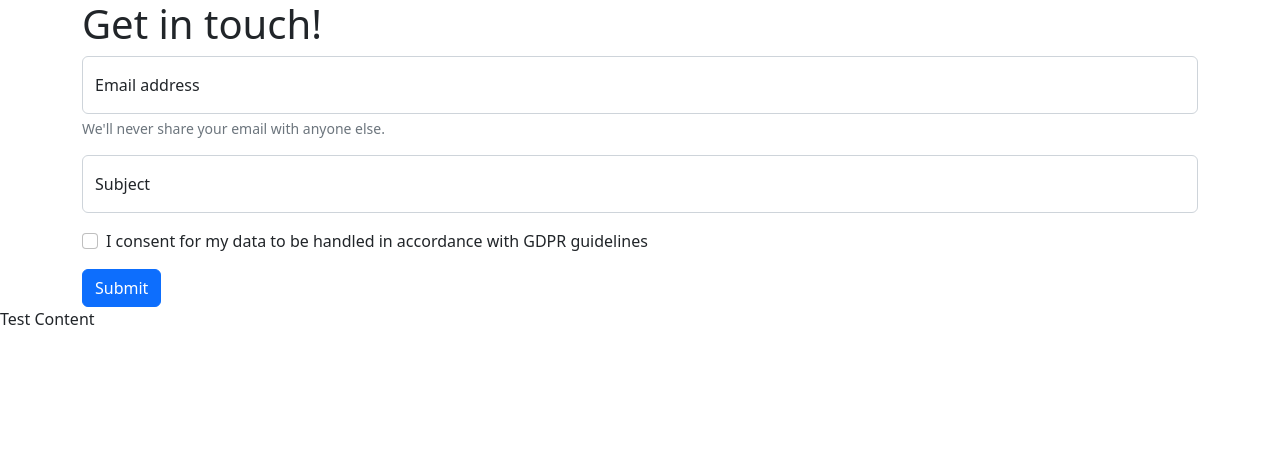
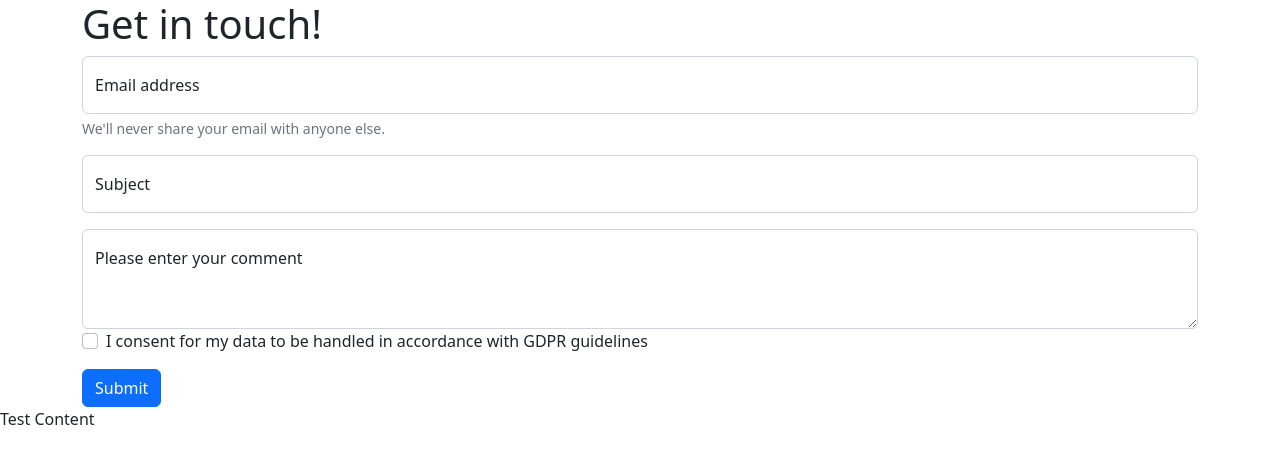
Before and after one commit to asbhogal/PHP-Contact-Form, a PHP site: page / in a window 1280 px wide. Shown: the top 464 px of the page. Run offline with PHP 8.4, Linux system fonts and the light colour scheme.

Commit message:
Adjusted Bootstrap styling

```diff
--- a/index.php
+++ b/index.php
@@ -21,12 +21,16 @@
 			<form>
 				<div class="form-floating mb-3">
   				<input type="email" class="form-control" id="email-address" placeholder="name@example.com">
-  				<label for="floatingInput">Email address</label>
+  				<label for="email">Email address</label>
 					<div id="emailHelp" class="form-text">We'll never share your email with anyone else.</div>
 				</div>
 				<div class="form-floating mb-3">
-  				<input type="text" class="form-control" placeholder="Subject" aria-label="input" aria-describedby="input">
+  				<input type="text" id="subject" class="form-control" placeholder="Subject" aria-label="input" aria-describedby="input">
 					<label for="floatingInput">Subject</label>
+				</div>
+				<div class="form-floating">
+				  <textarea class="form-control" placeholder="Leave a comment here" id="message" style="height: 100px"></textarea>
+				  <label for="floatingTextarea2">Please enter your comment</label>
 				</div>
 			  <div class="mb-3 form-check">
 			    <input type="checkbox" class="form-check-input" id="exampleCheck1">
```
